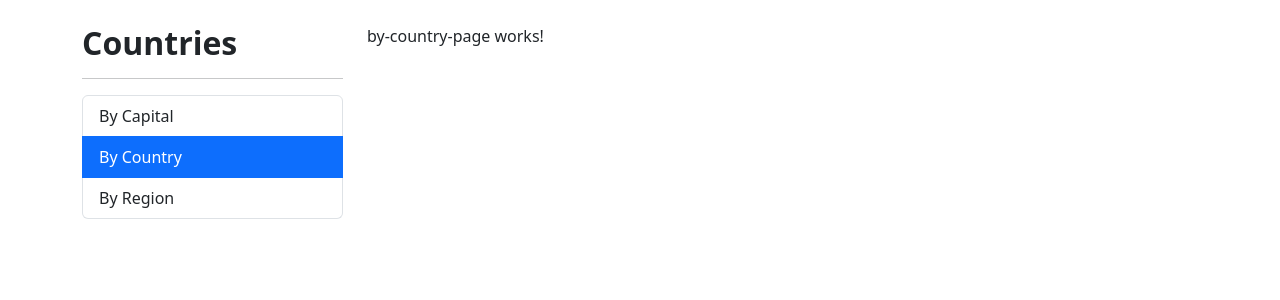
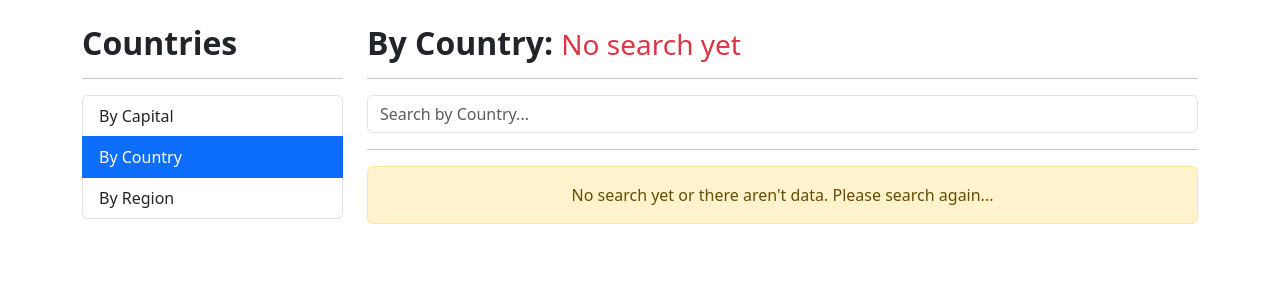
Before and after one commit to abelborit/angular-api-country-app, an Angular app: page /countries/by-capital in a window 1280 px wide. Both pictures are taken after a click on the item "By Country". Shown: the top 300 px of the page. Built offline with nearby package versions, Linux system fonts and the light colour scheme.

Commit message:
[FEAT] by-country-page.component & by-region-page.component & countries.service

```diff
--- a/src/app/countries/pages/by-capital-page/by-capital-page.component.ts
+++ b/src/app/countries/pages/by-capital-page/by-capital-page.component.ts
@@ -22,7 +22,7 @@ export class ByCapitalPageComponent {
     this.countriesService
       .handleSearchCapital_Service(searchValue)
       .subscribe((response) => {
-        console.log(response);
+        // console.log(response);
         this.countriesData = response;
       });
   }
--- a/src/app/countries/pages/by-country-page/by-country-page.component.html
+++ b/src/app/countries/pages/by-country-page/by-country-page.component.html
@@ -1 +1,44 @@
-<p>by-country-page works!</p>
+<h2>
+  <strong>By Country: </strong>
+  <!-- condicional if else con pipe de titlecase-->
+  <small *ngIf="countrySearchedValue; else noValueTemplate" class="text-success"
+    >{{ countrySearchedValue | titlecase }}
+
+    <small
+      *ngIf="countrySearchedValue && countriesData.length === 0"
+      class="text-danger"
+    >
+      (not found)
+    </small>
+  </small>
+
+  <ng-template #noValueTemplate>
+    <small class="text-danger">No search yet</small>
+  </ng-template>
+</h2>
+<hr />
+
+<div class="row">
+  <!-- Search Box -->
+  <div class="col">
+    <app-shared-components-search-box
+      (handleSearchValueEmitter)="handleSearchByCountry($event)"
+      [placeholderProp]="'Search by Country...'"
+    ></app-shared-components-search-box>
+
+    <!-- también se puede mandar sin llaves cuadradas pero eso significará que siempre se mandará un string, que en este caso es lo que placeholderProp espera -->
+    <!-- <app-shared-components-search-box
+      placeholderProp="Search by Country..."
+    ></app-shared-components-search-box> -->
+  </div>
+</div>
+
+<div class="row">
+  <!-- Results Table -->
+  <div class="col">
+    <hr />
+    <app-countries-component-country-table
+      [countriesList]="countriesData"
+    ></app-countries-component-country-table>
+  </div>
+</div>
--- a/src/app/countries/pages/by-country-page/by-country-page.component.ts
+++ b/src/app/countries/pages/by-country-page/by-country-page.component.ts
@@ -1,8 +1,29 @@
 import { Component } from '@angular/core';
+import { CountriesService } from '../../services/countries.service';
+import { CountryInterface } from '../../interfaces/country.interface';
 
 @Component({
   selector: 'app-countries-pages-by-country-page',
   templateUrl: './by-country-page.component.html',
   styleUrls: ['./by-country-page.component.css'],
 })
-export class ByCountryPageComponent {}
+export class ByCountryPageComponent {
+  /* inyectar el servicio de CountriesService en el constructor() */
+  constructor(private countriesService: CountriesService) {}
+
+  public countrySearchedValue: string = '';
+  public countriesData: CountryInterface[] = [];
+
+  handleSearchByCountry(searchValue: string): void {
+    // console.log('ByCountryPageComponent - handleSearchByCountry');
+    // console.log({ searchValue });
+    this.countrySearchedValue = searchValue;
+
+    this.countriesService
+      .handleSearchCountry_Service(searchValue)
+      .subscribe((response) => {
+        // console.log(response);
+        this.countriesData = response;
+      });
+  }
+}
--- a/src/app/countries/pages/by-region-page/by-region-page.component.html
+++ b/src/app/countries/pages/by-region-page/by-region-page.component.html
@@ -1 +1,44 @@
-<p>by-region-page works!</p>
+<h2>
+  <strong>By Region: </strong>
+  <!-- condicional if else con pipe de titlecase-->
+  <small *ngIf="regionSearchedValue; else noValueTemplate" class="text-success"
+    >{{ regionSearchedValue | titlecase }}
+
+    <small
+      *ngIf="regionSearchedValue && countriesData.length === 0"
+      class="text-danger"
+    >
+      (not found)
+    </small>
+  </small>
+
+  <ng-template #noValueTemplate>
+    <small class="text-danger">No search yet</small>
+  </ng-template>
+</h2>
+<hr />
+
+<div class="row">
+  <!-- Search Box -->
+  <div class="col">
+    <app-shared-components-search-box
+      (handleSearchValueEmitter)="handleSearchByRegion($event)"
+      [placeholderProp]="'Search by Region...'"
+    ></app-shared-components-search-box>
+
+    <!-- también se puede mandar sin llaves cuadradas pero eso significará que siempre se mandará un string, que en este caso es lo que placeholderProp espera -->
+    <!-- <app-shared-components-search-box
+      placeholderProp="Search by Region..."
+    ></app-shared-components-search-box> -->
+  </div>
+</div>
+
+<div class="row">
+  <!-- Results Table -->
+  <div class="col">
+    <hr />
+    <app-countries-component-country-table
+      [countriesList]="countriesData"
+    ></app-countries-component-country-table>
+  </div>
+</div>
--- a/src/app/countries/pages/by-region-page/by-region-page.component.ts
+++ b/src/app/countries/pages/by-region-page/by-region-page.component.ts
@@ -1,8 +1,29 @@
 import { Component } from '@angular/core';
+import { CountriesService } from '../../services/countries.service';
+import { CountryInterface } from '../../interfaces/country.interface';
 
 @Component({
   selector: 'app-countries-pages-by-region-page',
   templateUrl: './by-region-page.component.html',
   styleUrls: ['./by-region-page.component.css'],
 })
-export class ByRegionPageComponent {}
+export class ByRegionPageComponent {
+  /* inyectar el servicio de CountriesService en el constructor() */
+  constructor(private countriesService: CountriesService) {}
+
+  public regionSearchedValue: string = '';
+  public countriesData: CountryInterface[] = [];
+
+  handleSearchByRegion(searchValue: string): void {
+    // console.log('ByRegionPageComponent - handleSearchByRegion');
+    // console.log({ searchValue });
+    this.regionSearchedValue = searchValue;
+
+    this.countriesService
+      .handleSearchRegion_Service(searchValue)
+      .subscribe((response) => {
+        // console.log(response);
+        this.countriesData = response;
+      });
+  }
+}
--- a/src/app/countries/services/countries.service.ts
+++ b/src/app/countries/services/countries.service.ts
@@ -27,6 +27,26 @@ export class CountriesService {
       })
     );
   }
+
+  handleSearchCountry_Service(
+    searchValue: string
+  ): Observable<CountryInterface[]> {
+    const countryURL = `${this.serviceURL}/name/${searchValue}`;
+
+    return this.httpClient
+      .get<CountryInterface[]>(countryURL)
+      .pipe(catchError(() => of([])));
+  }
+
+  handleSearchRegion_Service(
+    searchValue: string
+  ): Observable<CountryInterface[]> {
+    const regionURL = `${this.serviceURL}/region/${searchValue}`;
+
+    return this.httpClient
+      .get<CountryInterface[]>(regionURL)
+      .pipe(catchError(() => of([])));
+  }
 }
 
 /* En RxJS, los operadores no modifican el Observable original, lo que hacen es devolver un nuevo Observable. Los operadores de RxJS son funciones puras que toman un Observable como entrada y generan otro Observable como salida. Al suscribirte al Observable de salida también te suscribes al Observable de entrada. Entonces, aunque los objetos en JavaScript se pasen por referencia, los operadores de RxJS están diseñados para no modificar el Observable original. Así que sí, aún tienes un Observable original después de aplicar un operador de RxJS. Si deseas leer más detalles, puedes consultar la documentación de RxJS que te comparto a continuación. */
```
